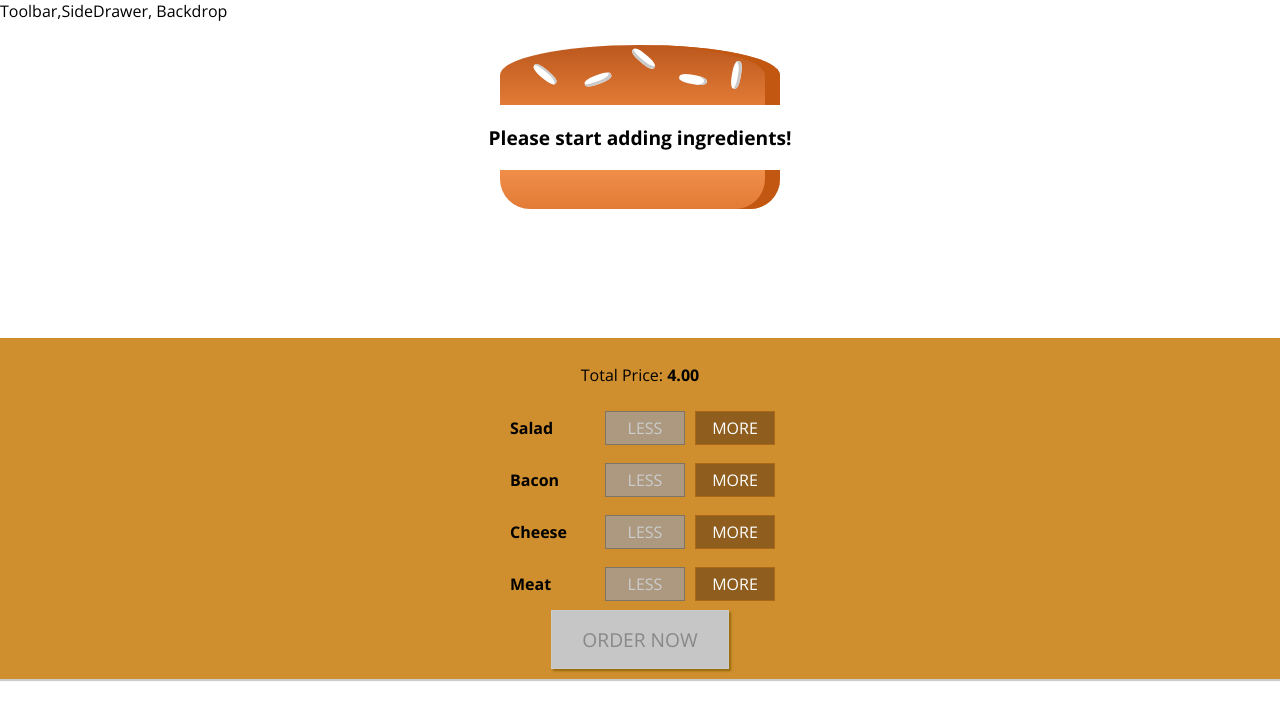
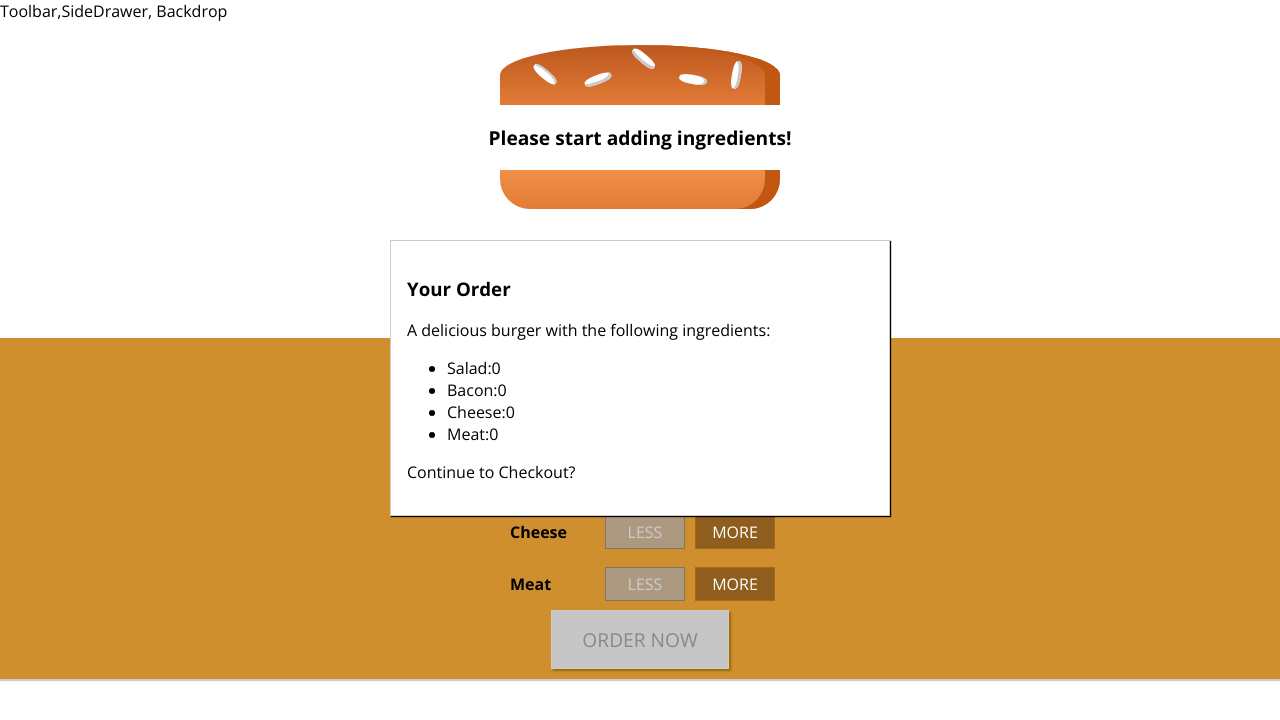
Before and after one commit to KurtTaylan/react-the-complete-guide-incl-redux, a React app in the folder burger-builder/: page / in a window 1280 px wide. Shown: the top 720 px of the page. Built offline with nearby package versions, Linux system fonts and the light colour scheme.

Commit message:
Burger-builder: Creating Modal for order summary

```diff
--- /dev/null
+++ b/burger-builder/src/components/Burger/OrderSummary/OrderSummary.js
@@ -0,0 +1,24 @@
+import React from 'react';
+import Aux from "../../../hoc/Aux";
+
+const orderSummary = props => {
+    const ingredientSummary = Object.keys(props.ingredients)
+        .map(igKey => {
+            return <li key={igKey}>
+                <span style={{textTransform: 'capitalize'}}>{igKey}</span>:{props.ingredients[igKey]}
+            </li>
+        });
+
+    return (
+        <Aux>
+            <h3>Your Order</h3>
+            <p>A delicious burger with the following ingredients:</p>
+            <ul>
+                {ingredientSummary}
+            </ul>
+            <p> Continue to Checkout?</p>
+        </Aux>
+    );
+};
+
+export default orderSummary;
--- /dev/null
+++ b/burger-builder/src/components/UI/Modal/Modal.css
@@ -0,0 +1,20 @@
+.Modal {
+  position: fixed;
+  z-index: 500;
+  background-color: white;
+  width: 70%;
+  border: 1px solid #ccc;
+  box-shadow: 1px 1px 1px black;
+  padding: 16px;
+  left: 15%;
+  top: 30%;
+  box-sizing: border-box;
+  transition: all 0.3s ease-out;
+}
+
+@media (min-width: 600px) {
+  .Modal {
+    width: 500px;
+    left: calc(50% - 250px);
+  }
+}
--- /dev/null
+++ b/burger-builder/src/components/UI/Modal/Modal.js
@@ -0,0 +1,10 @@
+import React from 'react';
+import styleClasses from './Modal.css';
+
+const modal = (props) => (
+    <div className={styleClasses.Modal}>
+        {props.children}
+    </div>
+);
+
+export default modal;
--- a/burger-builder/src/containers/BurgerBuilder/BurgerBuilder.js
+++ b/burger-builder/src/containers/BurgerBuilder/BurgerBuilder.js
@@ -2,6 +2,8 @@
 import Aux from "../../hoc/Aux";
 import Burger from "../../components/Burger/Burger";
 import BuildControls from "../../components/Burger/BuildControls/BuildControls";
+import Modal from "../../components/UI/Modal/Modal";
+import OrderSummary from "../../components/Burger/OrderSummary/OrderSummary";
 
 const INGREDIENT_PRICES = {
     salad: 0.5,
@@ -86,6 +88,9 @@
 
         return (
             <Aux>
+                <Modal>
+                    <OrderSummary ingredients={this.state.ingredients}/>
+                </Modal>
                 <Burger ingredients={this.state.ingredients}/>
                 <BuildControls
                     ingredientAdded={this.addIngredientHandler}
```
Also changed, not shown: burger-builder/src/components/UI/Backdrop/Backdrop.js (added).
